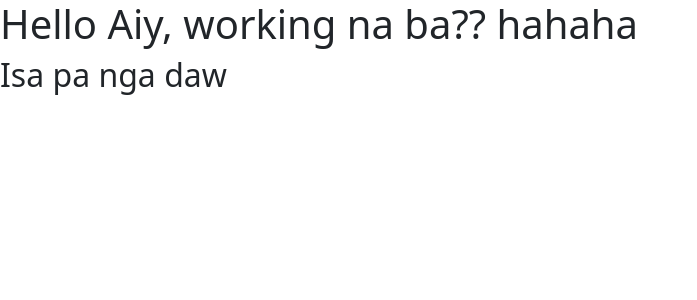
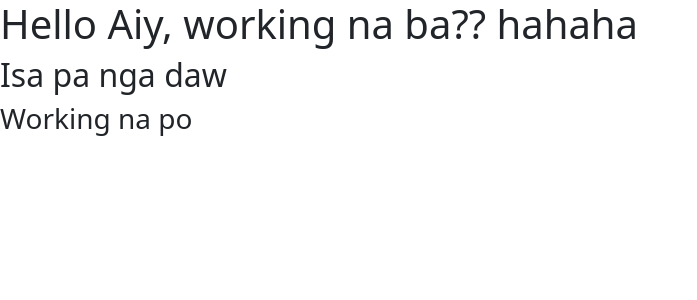
Before and after one commit to Krissha63400/e-commerce-app, an Angular app in the folder e-commerce-app/: page / in a window 1280 px wide. Shown: the top 300 px of the page, without its empty margins (0-697 px from the left). Built offline with nearby package versions, Linux system fonts and the light colour scheme.

Commit message:
Working na po

```diff
--- a/e-commerce-app/src/app/app.component.html
+++ b/e-commerce-app/src/app/app.component.html
@@ -1,2 +1,3 @@
 <h1>Hello Aiy, working na ba?? hahaha</h1>
 <h2>Isa pa nga daw</h2>
+<h3>Working na po</h3>
```
